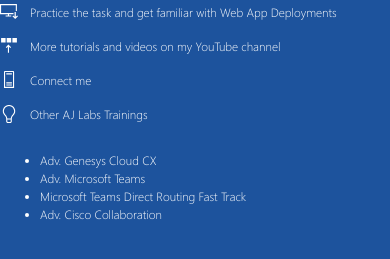
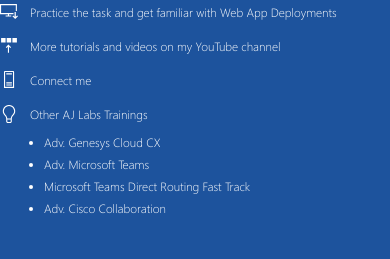
Before and after one commit to vpjaseem/html-web-app-sample, a plain HTML site: page index.html in a window 390 px wide. Shown: the part 311-570 px from the top of the page. Drawn offline with Linux system fonts and the light colour scheme.

Commit message:
Update site.css

```diff
--- a/css/site.css
+++ b/css/site.css
@@ -132,3 +132,42 @@
                 min-width: 630px;
             }
         }
+
+/* Scope: only the UL used for "Other AJ Labs Trainings" */
+.next-steps-body .step > ul.step-text {
+    /* spacing aligns nicely inside the .step row (icon area is 20px + 10px) */
+    margin: -10px 0px 0px 20px;
+    padding-left: 30px;           /* show bullets with a neat indent */
+    list-style: disc;
+}
+
+/* individual list items spacing */
+.next-steps-body .step > ul.step-text li {
+    margin: 6px 0;
+}
+
+/* ensure bullets are visible on dark background */
+.next-steps-body .step > ul.step-text li::marker {
+    color: #ffffff;
+}
+
+/* link styles (inherits your existing .step-text a styling, but safe to keep) */
+.next-steps-body .step > ul.step-text a {
+    color: #ffffff;
+    text-decoration: none;
+}
+
+.next-steps-body .step > ul.step-text a:hover {
+    color: #ffffff;
+    text-decoration: underline;
+}
+
+/* Optional: shrink fonts a bit on smaller screens (matches your media query spirit) */
+@media (max-width: 1024px) {
+    .next-steps-body .step > ul.step-text {
+        padding-left: 24px;
+    }
+    .next-steps-body .step > ul.step-text li {
+        margin: 4px 0;
+    }
+}
```
